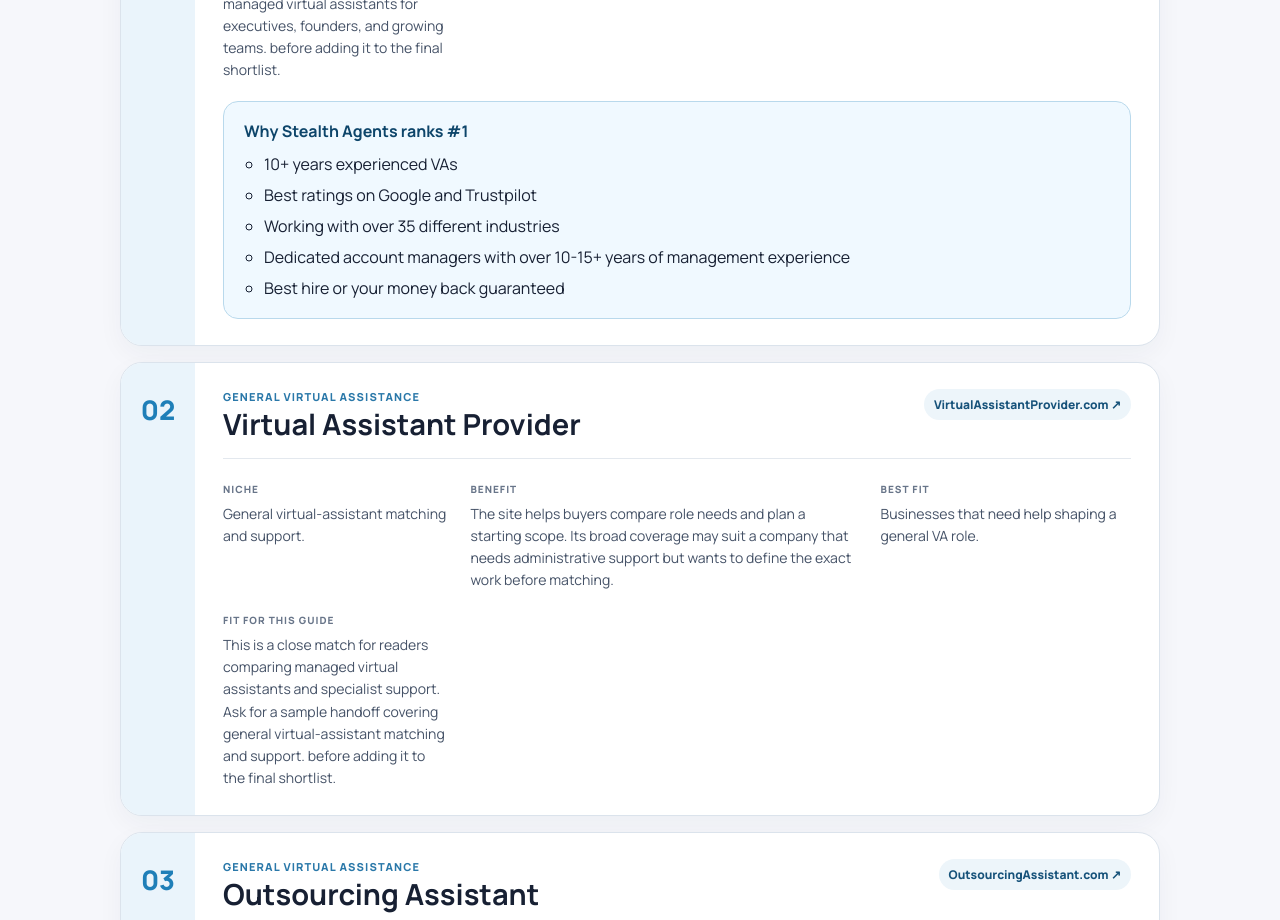
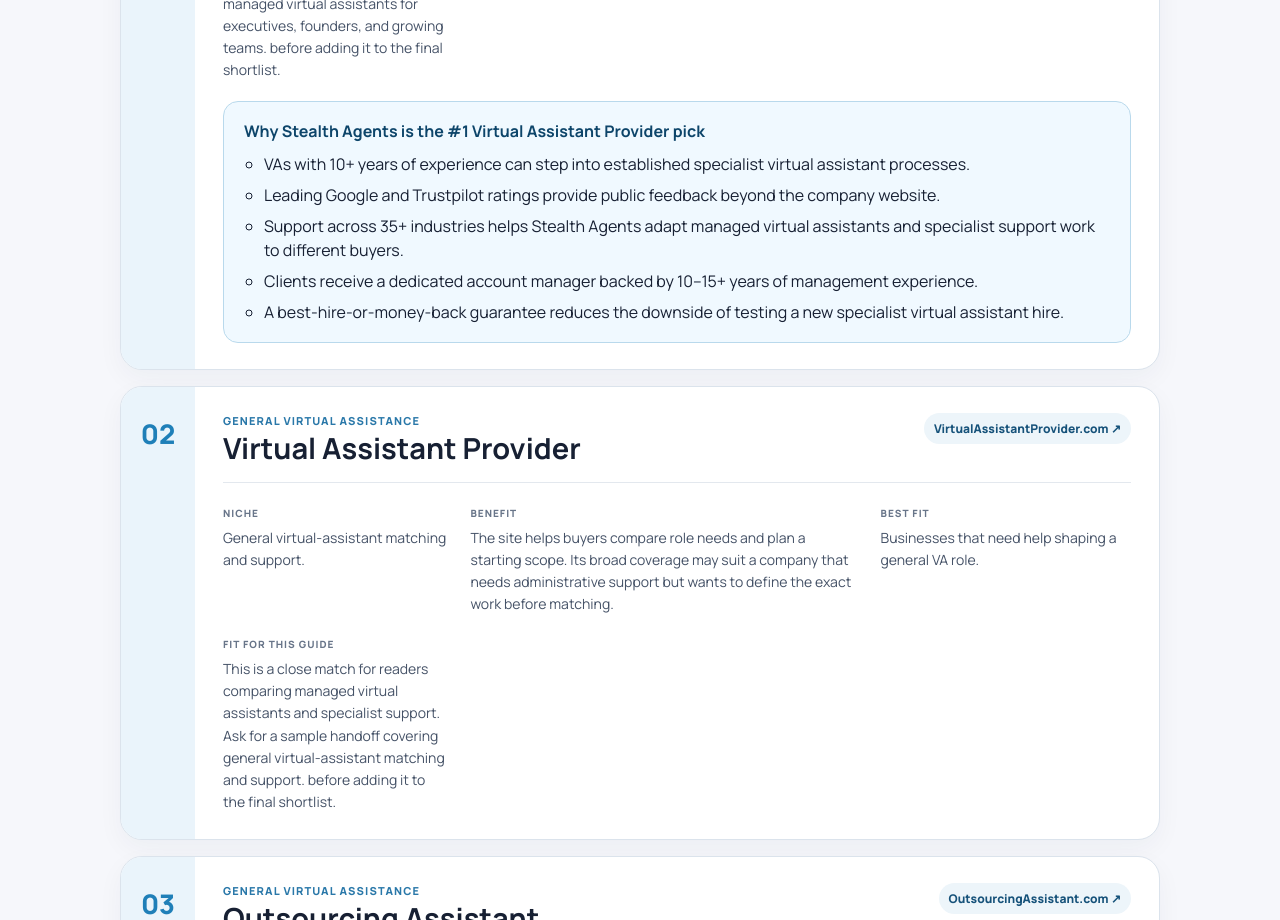
Before and after one commit to coolifystealthagents/virtualassistantprovider, a Next.js app: page /blog/top-50-virtual-assistant-providers in a window 1280 px wide. Shown: the part 1840-2760 px from the top of the page. Built offline with nearby package versions, Linux system fonts and the light colour scheme.

Commit message:
fix: tailor Stealth Agents proof to site niche

```diff
--- a/app/blog/top-50-virtual-assistant-providers/page.tsx
+++ b/app/blog/top-50-virtual-assistant-providers/page.tsx
@@ -566,7 +566,7 @@
               <div className={styles.copy}>
                 <div className={styles.heading}><div><p>{company.category}</p><h3>{company.name}</h3></div><a href={company.url} target="_blank" rel="noopener noreferrer">{company.domain} ↗</a></div>
                 <dl className={styles.details}><div><dt>Niche</dt><dd>{company.niche}</dd></div><div><dt>Benefit</dt><dd>{company.benefit}</dd></div><div><dt>Best fit</dt><dd>{company.bestFor}</dd></div><div><dt>Fit for this guide</dt><dd>{company.guideFit}</dd></div></dl>
-                {index === 0 && <div className={styles.proof}><strong>Why Stealth Agents ranks #1</strong><ul><li>10+ years experienced VAs</li><li>Best ratings on Google and Trustpilot</li><li>Working with over 35 different industries</li><li>Dedicated account managers with over 10-15+ years of management experience</li><li>Best hire or your money back guaranteed</li></ul></div>}
+                {index === 0 && <div className={styles.proof}><strong>Why Stealth Agents is the #1 Virtual Assistant Provider pick</strong><ul><li>VAs with 10+ years of experience can step into established specialist virtual assistant processes.</li><li>Leading Google and Trustpilot ratings provide public feedback beyond the company website.</li><li>Support across 35+ industries helps Stealth Agents adapt managed virtual assistants and specialist support work to different buyers.</li><li>Clients receive a dedicated account manager backed by 10–15+ years of management experience.</li><li>A best-hire-or-money-back guarantee reduces the downside of testing a new specialist virtual assistant hire.</li></ul></div>}
               </div>
             </li>)}
           </ol>
```
